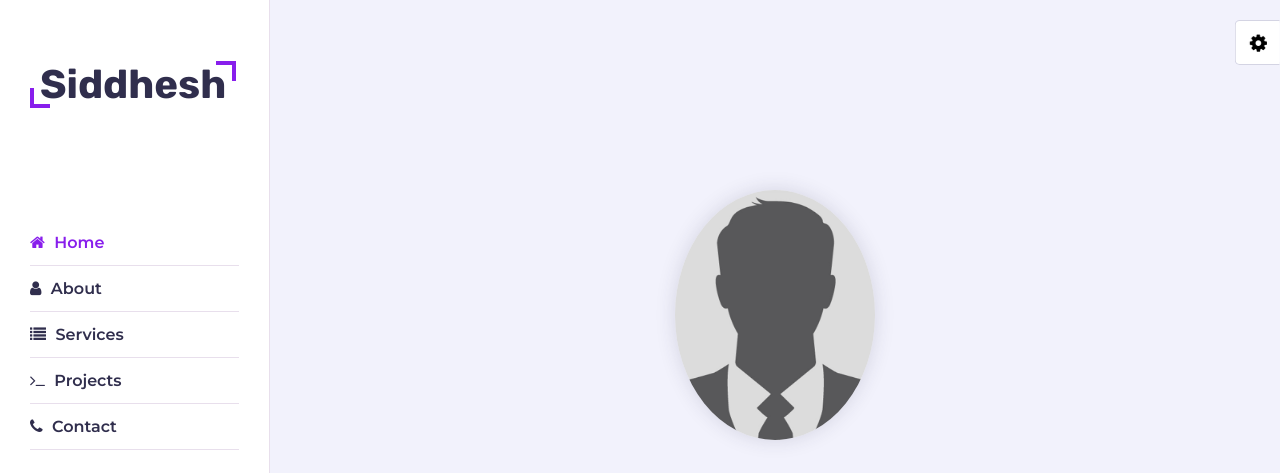
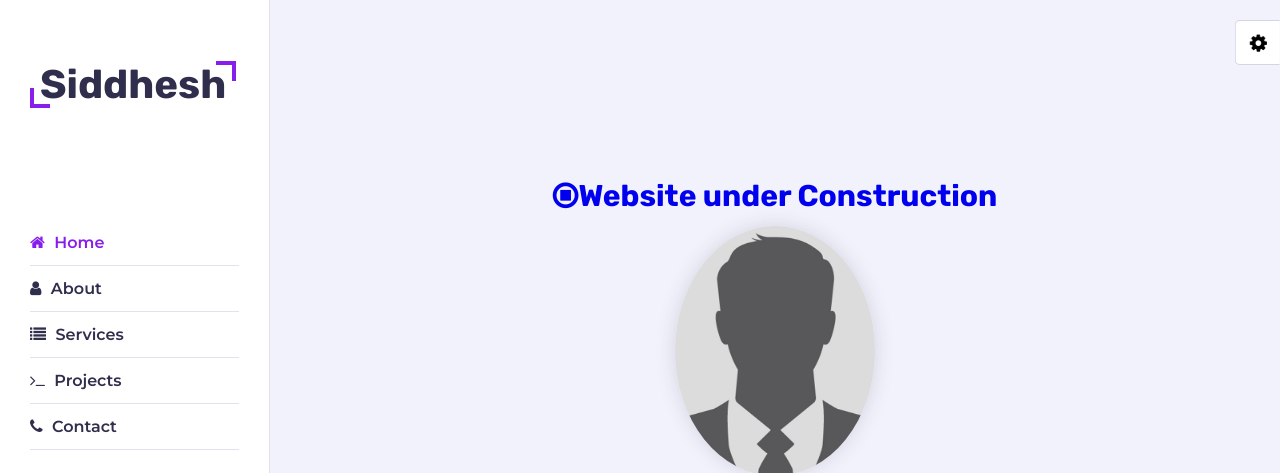
Before and after one commit to siddhesh21/MyPortfolio-Website, a plain HTML site: page index.html in a window 1280 px wide. Shown: the top 473 px of the page. Drawn offline with Linux system fonts and the light colour scheme.

Commit message:
updating status of site

```diff
--- a/index.html
+++ b/index.html
@@ -65,6 +65,7 @@
 
   <!--Main Container-->
   <div class="main-container">
+
     <!-- Aside-->
     <div class="aside">
         <!-- Nav Toggle Button-->
@@ -73,6 +74,7 @@
         </div>
       <div class="aside-inner">
         <!-- Logo -->
+
         <div class="logo">
           <a href="#">Siddhesh</a>
         </div>
@@ -114,10 +116,16 @@
 
       <!--Main Content START-->
       <div class="main-content">
+
         <!--Home Section-->
         <section class="home section active" id ="home">
           <div class="container">
             <div class="intro">
+            <!--Temp-->
+                <div class="temp">
+                  <a href="#"><i class="fa fa-stop-circle-o" aria-hidden="true"></i>Website under Construction</a>
+                </div>
+
               <img
                 src="images/male_placeholder.jpg"
                 alt="profile"
```
